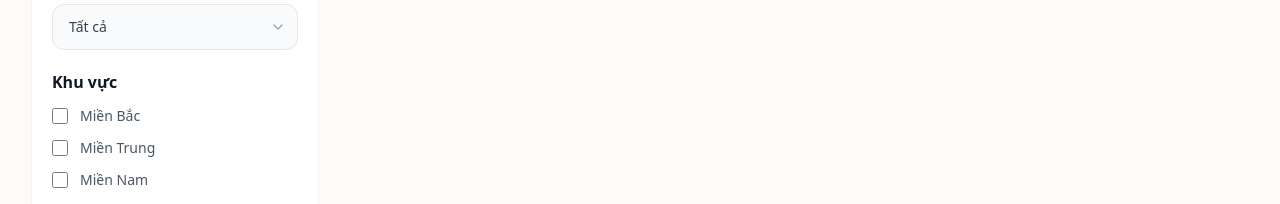
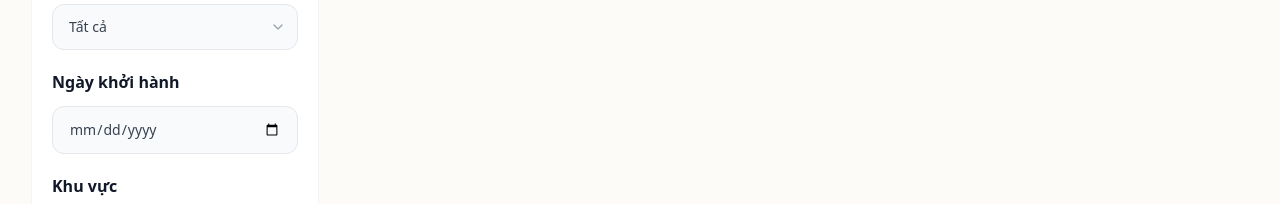
Before and after one commit to DongThien/Tripeasy, a React (Vite) app in the folder client/: page /client/tours in a window 1280 px wide. Shown: the part 854-1058 px from the top of the page. Built offline with nearby package versions, Linux system fonts and the light colour scheme; no server answers.

Commit message:
filter start date

```diff
--- a/client/src/components/client/tours/TourFilterSidebar.jsx
+++ b/client/src/components/client/tours/TourFilterSidebar.jsx
@@ -14,6 +14,8 @@ const TourFilterSidebar = ({
     onTypeChange,
     selectedRating,
     onRatingChange,
+    selectedDate = '',
+    onDateChange,
     onClearFilters,
 }) => {
     // Format currency for display
@@ -122,6 +124,17 @@ const TourFilterSidebar = ({
                         </div>
                     </div>
 
+                    {/* Ngày khởi hành */}
+                    <div>
+                        <h3 className="mb-3 font-semibold text-gray-900">Ngày khởi hành</h3>
+                        <input
+                            type="date"
+                            value={selectedDate}
+                            onChange={(e) => onDateChange && onDateChange(e.target.value)}
+                            className="w-full rounded-xl border border-gray-200 bg-gray-50 px-4 py-3 text-sm text-gray-700 outline-none transition focus:border-[#8B1A1A]"
+                        />
+                    </div>
+
                     {/* Area */}
                     <div>
                         <h3 className="mb-3 font-semibold text-gray-900">Khu vực</h3>
--- a/client/src/pages/client/ClientTourList.jsx
+++ b/client/src/pages/client/ClientTourList.jsx
@@ -27,6 +27,7 @@ const ClientTourList = () => {
     const [selectedRating, setSelectedRating] = useState('');
     const [currentPage, setCurrentPage] = useState(1);
     const [selectedSort, setSelectedSort] = useState('Phổ biến nhất');
+    const [selectedDate, setSelectedDate] = useState('');
 
     const [user] = useState(() => {
         const raw = localStorage.getItem('user');
@@ -63,9 +64,14 @@ const ClientTourList = () => {
     useEffect(() => {
         const q = searchParams.get('q') || '';
         const budget = searchParams.get('budget') || 'all';
+        const dateParam = searchParams.get('date') || '';
 
         if (q) {
             setSearchQuery(q);
+        }
+
+        if (dateParam) {
+            setSelectedDate(dateParam);
         }
 
         if (budget === 'under-2') {
@@ -146,9 +152,21 @@ const ClientTourList = () => {
                 return (tour.rating_avg || 0) >= targetRating;
             })();
 
-            return matchesSearch && matchesPrice && matchesArea && matchesOrigin && matchesType && matchesRating;
+            // Date filter
+            const matchesDate = (() => {
+                if (!selectedDate) return true;
+                if (!Array.isArray(tour.departures) || tour.departures.length === 0) return false;
+                const filterDateStr = selectedDate;
+                return tour.departures.some((dep) => {
+                    if (!dep.start_date) return false;
+                    const depDateStr = String(dep.start_date).substring(0, 10);
+                    return depDateStr === filterDateStr && dep.stock > 0 && dep.status === 'AVAILABLE';
+                });
+            })();
+
+            return matchesSearch && matchesPrice && matchesArea && matchesOrigin && matchesType && matchesRating && matchesDate;
         });
-    }, [selectedAreas, selectedOrigin, selectedType, selectedRating, searchQuery, tours, priceRange]);
+    }, [selectedAreas, selectedOrigin, selectedType, selectedRating, searchQuery, tours, priceRange, selectedDate]);
 
     // Reset to page 1 when filters change
     useEffect(() => {
@@ -205,6 +223,7 @@ const ClientTourList = () => {
         setPriceRange([0, 10000000]);
         setSelectedType('');
         setSelectedRating('');
+        setSelectedDate('');
         setSelectedSort('Phổ biến nhất'); // Reset sort to default
         setCurrentPage(1);
     };
@@ -231,6 +250,8 @@ const ClientTourList = () => {
                             onTypeChange={setSelectedType}
                             selectedRating={selectedRating}
                             onRatingChange={setSelectedRating}
+                            selectedDate={selectedDate}
+                            onDateChange={setSelectedDate}
                             onClearFilters={handleClearFilters}
                         />
 
```
Also changed, not shown: 1 other file (tests, documents, lock files or other folders).
